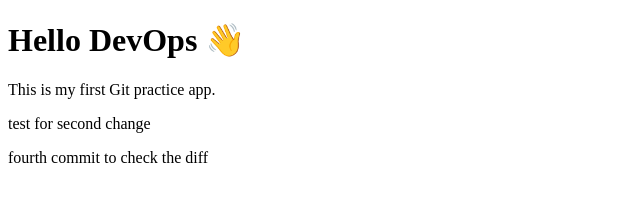
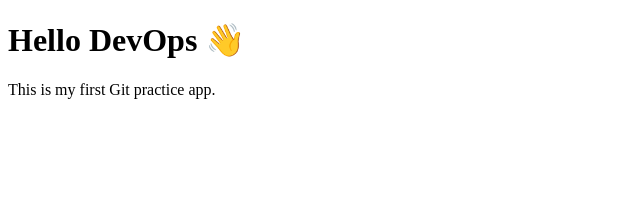
Before and after one commit to avinashkgs12/gitsimplapp, a plain HTML site: page index.html in a window 1280 px wide. Shown: the whole page, without its empty margins (0-640 px from the left). Drawn offline with Linux system fonts and the light colour scheme.

Commit message:
the first commit to github

```diff
--- a/index.html
+++ b/index.html
@@ -6,7 +6,6 @@
 <body>
   <h1>Hello DevOps 👋</h1>
   <p>This is my first Git practice app.</p>
-  <p>test for second change</p>
-  <p>fourth commit to check the diff</p>
+
 </body>
 </html>
```
